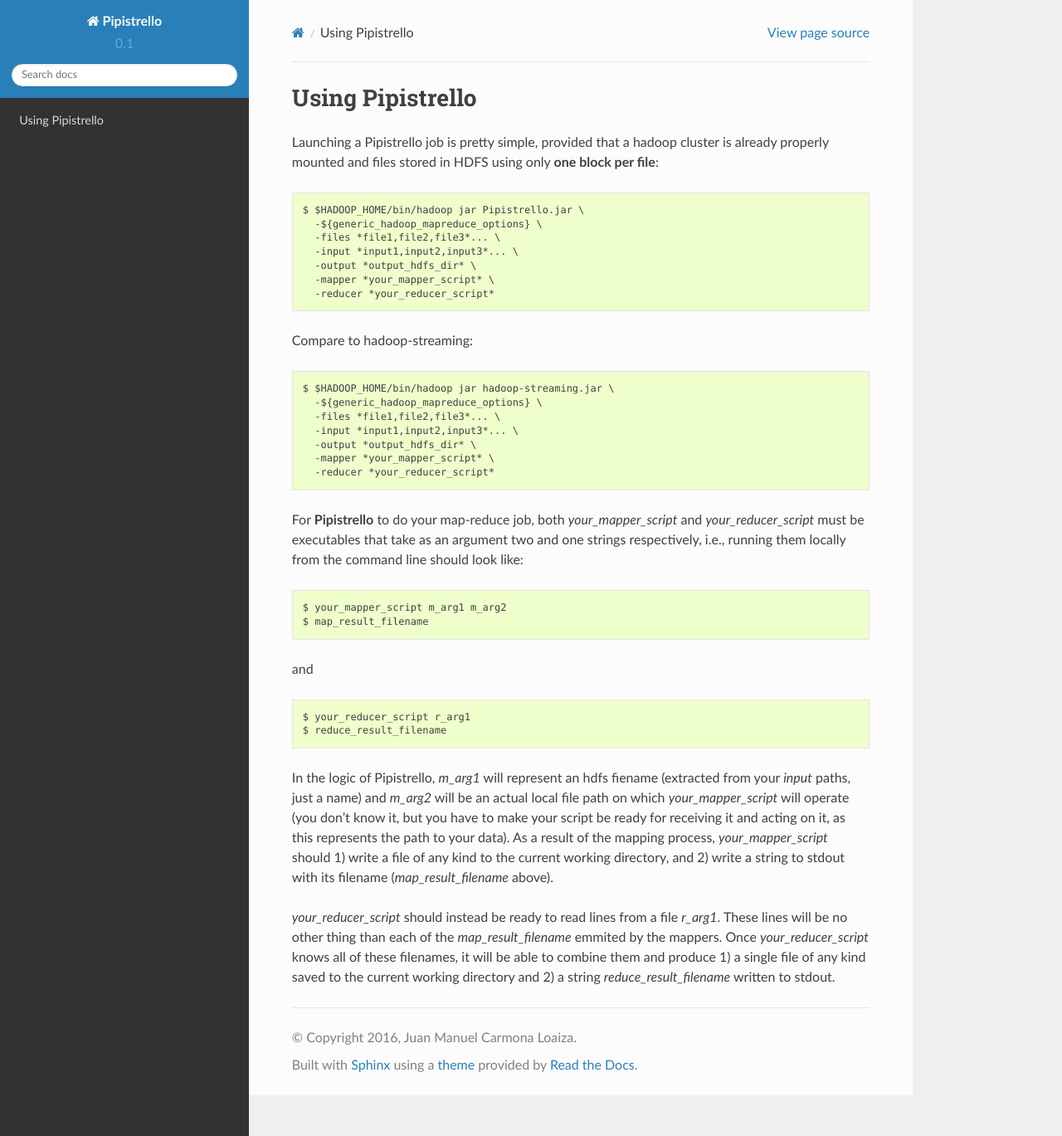
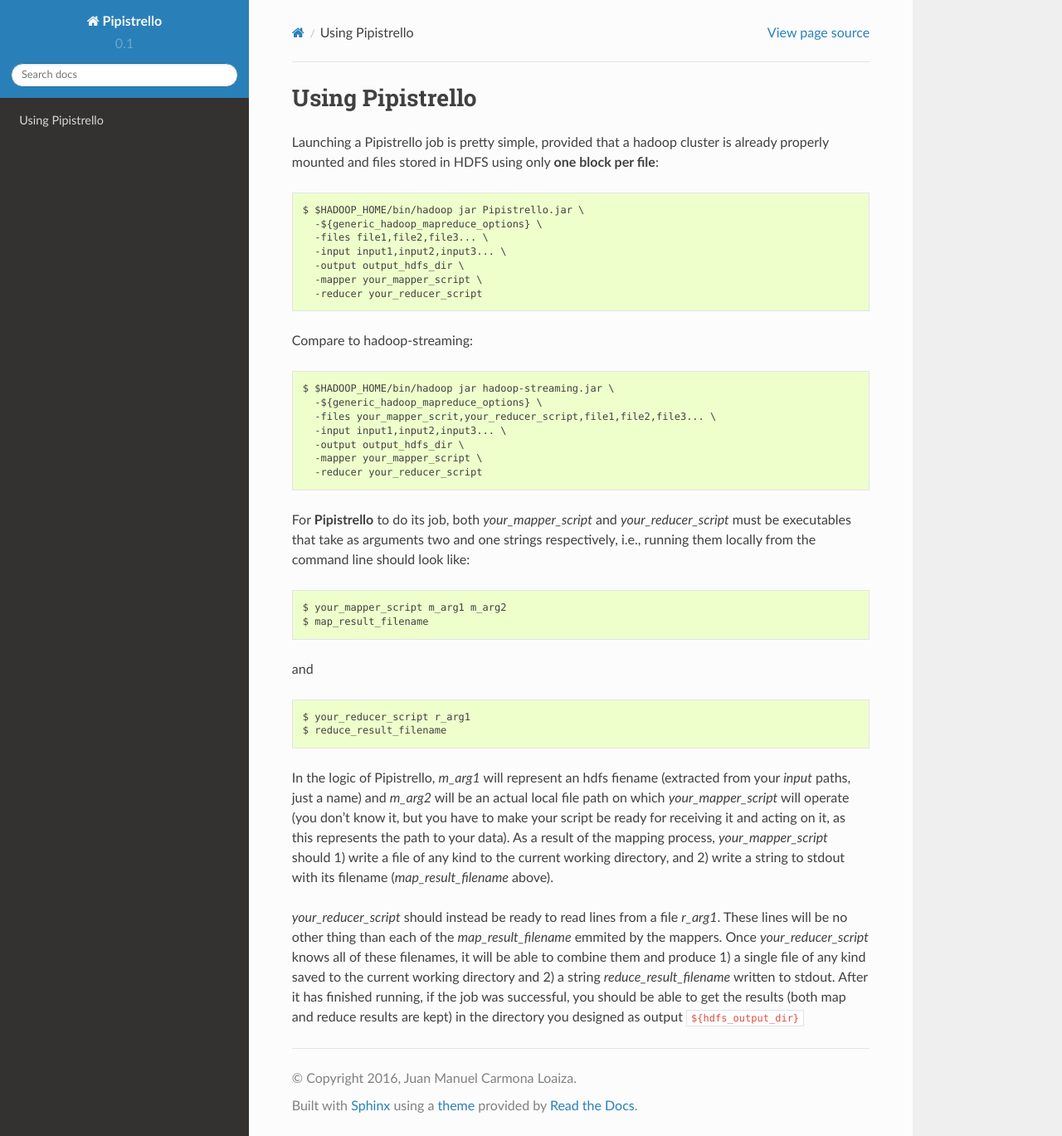
Before and after one commit to juanmcloaiza/Pipistrello, a Sphinx documentation site: the page built from docs/README.rst, in a window 1280 px wide and 1369 px high. Shown: the whole window at 83% size. Built offline with Sphinx 7.4.7 and the Read the Docs theme 2.0.0, drawn with Linux system fonts in a browser that asks for light colours; formulas are drawn with MathJax 3.

Commit message:
Update README.rst

```diff
--- a/docs/README.rst
+++ b/docs/README.rst
@@ -11,11 +11,11 @@
 
 	$ $HADOOP_HOME/bin/hadoop jar Pipistrello.jar \
 	  -${generic_hadoop_mapreduce_options} \
-	  -files *file1,file2,file3*... \
-	  -input *input1,input2,input3*... \
-	  -output *output_hdfs_dir* \
-	  -mapper *your_mapper_script* \
-	  -reducer *your_reducer_script*
+	  -files file1,file2,file3... \
+	  -input input1,input2,input3... \
+	  -output output_hdfs_dir \
+	  -mapper your_mapper_script \
+	  -reducer your_reducer_script
 
 ::
 
@@ -25,17 +25,17 @@
 
 	$ $HADOOP_HOME/bin/hadoop jar hadoop-streaming.jar \
 	  -${generic_hadoop_mapreduce_options} \
-	  -files *file1,file2,file3*... \
-	  -input *input1,input2,input3*... \
-	  -output *output_hdfs_dir* \
-	  -mapper *your_mapper_script* \
-	  -reducer *your_reducer_script*
+	  -files your_mapper_scrit,your_reducer_script,file1,file2,file3... \
+	  -input input1,input2,input3... \
+	  -output output_hdfs_dir \
+	  -mapper your_mapper_script \
+	  -reducer your_reducer_script
 
 ::
 
 
-For **Pipistrello** to do your map-reduce job, both *your_mapper_script* and *your_reducer_script* must be executables
-that take as an argument two and one  strings respectively, i.e., running them locally from the command line should look like:
+For **Pipistrello** to do its job, both *your_mapper_script* and *your_reducer_script* must be executables
+that take as arguments two and one  strings respectively, i.e., running them locally from the command line should look like:
 
 ::
 
@@ -61,4 +61,6 @@
 
 *your_reducer_script* should instead be ready to read lines from a file *r_arg1*. These lines will be no other thing
 than each of the *map_result_filename* emmited by the mappers. Once *your_reducer_script* knows all of these filenames, it
-will be able to combine them and produce 1) a single file of any kind saved to the current working directory and 2) a string *reduce_result_filename* written to stdout.
+will be able to combine them and produce 1) a single file of any kind saved to the current working directory and 2) a string
+*reduce_result_filename* written to stdout. After it has finished running, if the job was successful, you should be able to get
+the results (both map and reduce results are kept) in the directory you designed as output ``${hdfs_output_dir}``
```
